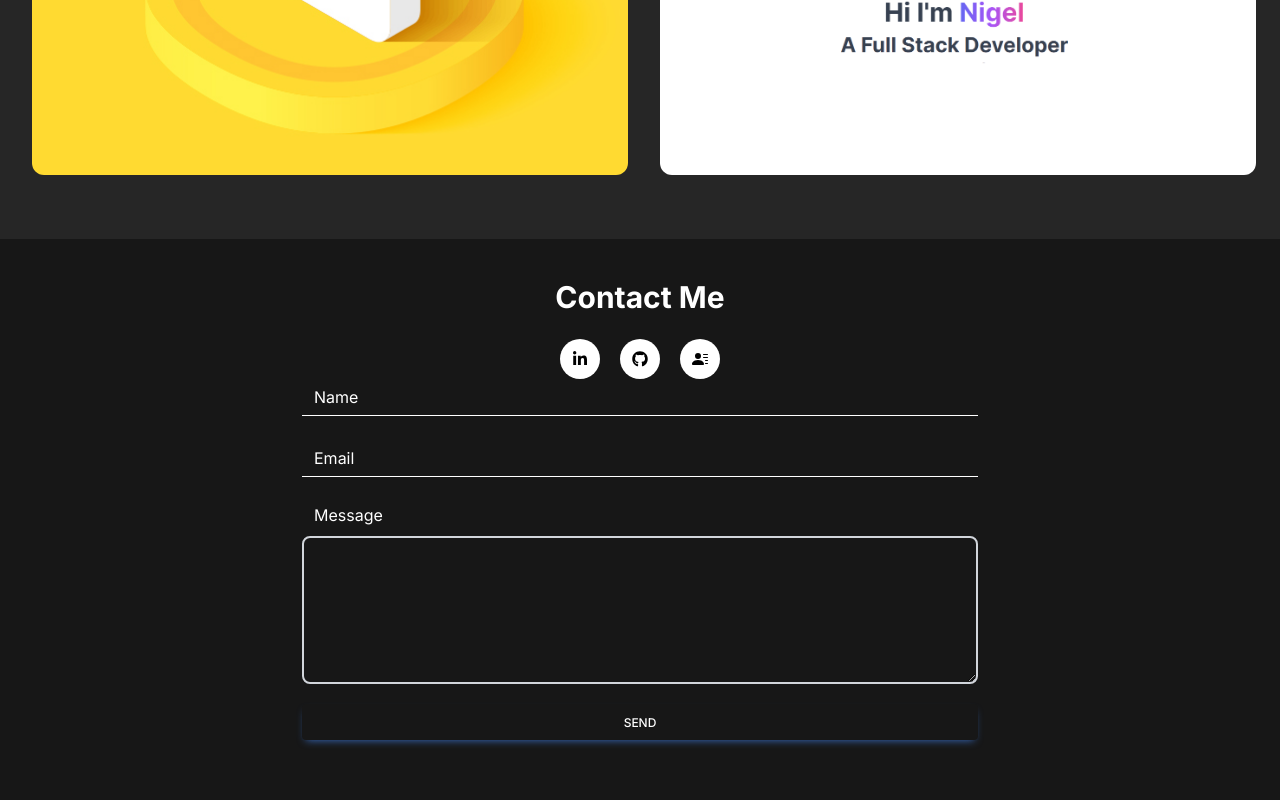
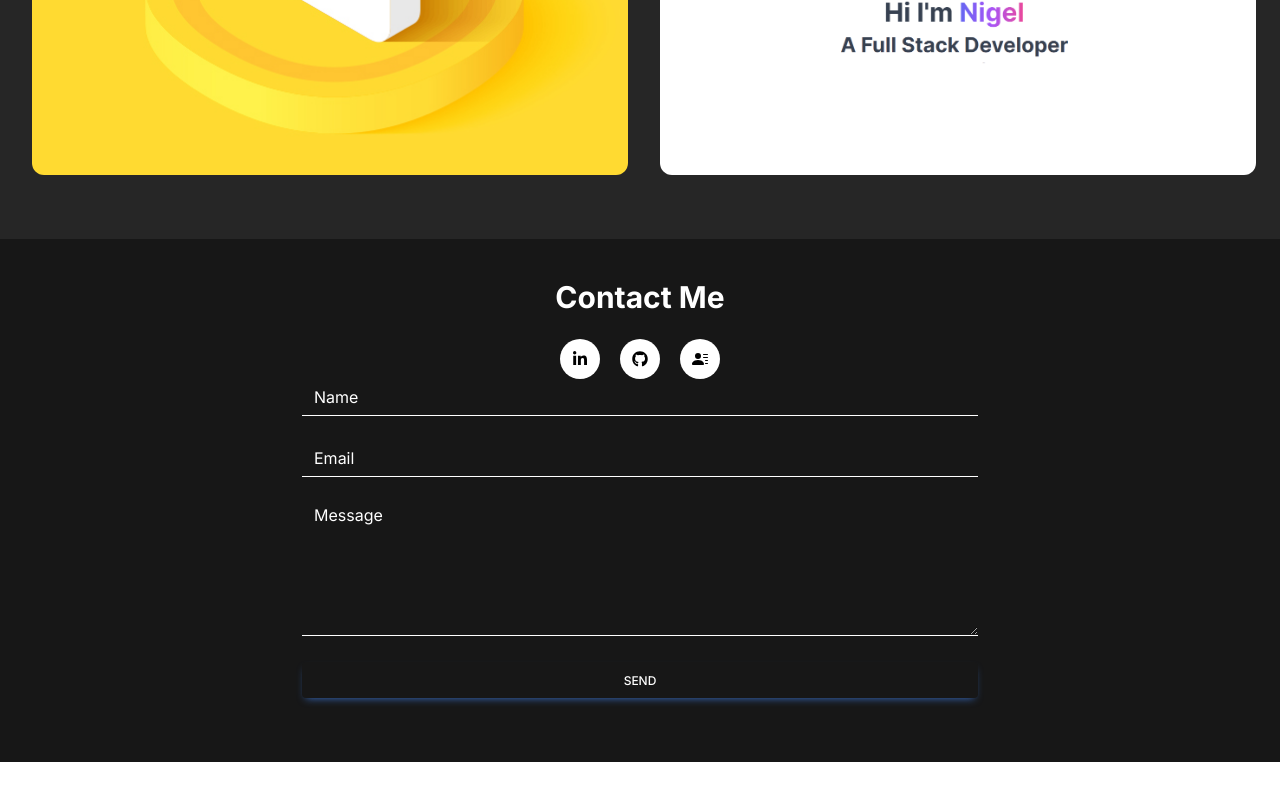
Before and after one commit to Potato052/Personal-Website, a Next.js app: page / in a window 1280 px wide. Shown: the part 2829-3629 px from the top of the page. After the commit the page ends 3591 px from the top, so only its background shows below. Built offline with nearby package versions, Linux system fonts and the light colour scheme.

Commit message:
update contact form

```diff
--- a/components/Contact.tsx
+++ b/components/Contact.tsx
@@ -38,7 +38,11 @@ const Contact = () => {
             </div>
           </a>
         </div>
-        <form className="text-white" action="https://getform.io/f/0e4fad13-aa9e-4caa-8e63-0b1b494c9954" method="POST">
+        <form
+          className="text-white"
+          action="https://getform.io/f/0e4fad13-aa9e-4caa-8e63-0b1b494c9954"
+          method="POST"
+        >
           <div className="relative mb-6">
             <input
               type="text"
@@ -49,7 +53,13 @@ const Contact = () => {
               className="peer min-h-[auto] w-full border-b border-white bg-transparent py-[0.32rem] px-3 leading-[1.6] outline-none transition-all duration-200 ease-linear motion-reduce:transition-none"
             />
 
-            <label className={name ? "-translate-y-[0.9rem] scale-[0.8] pointer-events-none absolute top-0 left-3 mb-0 max-w-[90%] origin-[0_0] truncate pt-[0.37rem] leading-[1.6] transition-all duration-200 ease-out peer-focus:-translate-y-[0.9rem] peer-focus:scale-[0.8] motion-reduce:transition-none" : "pointer-events-none absolute top-0 left-3 mb-0 max-w-[90%] origin-[0_0] truncate pt-[0.37rem] leading-[1.6] transition-all duration-200 ease-out peer-focus:-translate-y-[0.9rem] peer-focus:scale-[0.8] motion-reduce:transition-none"}>
+            <label
+              className={
+                name
+                  ? "-translate-y-[0.9rem] scale-[0.8] pointer-events-none absolute top-0 left-3 mb-0 max-w-[90%] origin-[0_0] truncate pt-[0.37rem] leading-[1.6] transition-all duration-200 ease-out peer-focus:-translate-y-[0.9rem] peer-focus:scale-[0.8] motion-reduce:transition-none"
+                  : "pointer-events-none absolute top-0 left-3 mb-0 max-w-[90%] origin-[0_0] truncate pt-[0.37rem] leading-[1.6] transition-all duration-200 ease-out peer-focus:-translate-y-[0.9rem] peer-focus:scale-[0.8] motion-reduce:transition-none"
+              }
+            >
               Name
             </label>
           </div>
@@ -65,24 +75,39 @@ const Contact = () => {
             <label
               id="emailLabel"
               htmlFor="email"
-              className={email ? "-translate-y-[0.9rem] scale-[0.8] pointer-events-none absolute top-0 left-3 mb-0 max-w-[90%] origin-[0_0] truncate pt-[0.37rem] leading-[1.6] transition-all duration-200 ease-out peer-focus:-translate-y-[0.9rem] peer-focus:scale-[0.8] motion-reduce:transition-none" : "pointer-events-none absolute top-0 left-3 mb-0 max-w-[90%] origin-[0_0] truncate pt-[0.37rem] leading-[1.6] transition-all duration-200 ease-out peer-focus:-translate-y-[0.9rem] peer-focus:scale-[0.8] motion-reduce:transition-none"}
+              className={
+                email
+                  ? "-translate-y-[0.9rem] scale-[0.8] pointer-events-none absolute top-0 left-3 mb-0 max-w-[90%] origin-[0_0] truncate pt-[0.37rem] leading-[1.6] transition-all duration-200 ease-out peer-focus:-translate-y-[0.9rem] peer-focus:scale-[0.8] motion-reduce:transition-none"
+                  : "pointer-events-none absolute top-0 left-3 mb-0 max-w-[90%] origin-[0_0] truncate pt-[0.37rem] leading-[1.6] transition-all duration-200 ease-out peer-focus:-translate-y-[0.9rem] peer-focus:scale-[0.8] motion-reduce:transition-none"
+              }
             >
               Email
             </label>
           </div>
-          <div className="flex flex-col mb-5">
-            <label className="py-2 items-start flex ml-3 truncate pt-[0.37rem] leading-[1.6]">
-              Message
-            </label>
+          <div className="relative mb-5">
             <textarea
-              className="border-2 rounded-lg p-3 border-gray-300 bg-transparent"
+              className="peer min-h-[auto] w-full border-b border-white bg-transparent py-[0.32rem] px-3 leading-[1.6] outline-none transition-all duration-200 ease-linear motion-reduce:transition-none"
               rows={5}
               name="message"
               value={message}
               onChange={(e) => setMessage(e.target.value)}
             ></textarea>
+            <label
+              id="messageLabel"
+              htmlFor="message"
+              className={
+                message
+                  ? "-translate-y-[0.9rem] scale-[0.8] pointer-events-none absolute top-0 left-3 mb-0 max-w-[90%] origin-[0_0] truncate pt-[0.37rem] leading-[1.6] transition-all duration-200 ease-out peer-focus:-translate-y-[0.9rem] peer-focus:scale-[0.8] motion-reduce:transition-none"
+                  : "pointer-events-none absolute top-0 left-3 mb-0 max-w-[90%] origin-[0_0] truncate pt-[0.37rem] leading-[1.6] transition-all duration-200 ease-out peer-focus:-translate-y-[0.9rem] peer-focus:scale-[0.8] motion-reduce:transition-none"
+              }
+            >
+              Message
+            </label>
           </div>
-          <button type="submit" className="mb-6 inline-block w-full rounded bg-primary px-6 pt-2.5 pb-2 text-xs font-medium uppercase leading-normal text-white shadow-[0_4px_9px_-4px_#3b71ca] transition duration-150 ease-in-out hover:bg-primary-600 hover:shadow-[0_8px_9px_-4px_rgba(59,113,202,0.3),0_4px_18px_0_rgba(59,113,202,0.2)] focus:bg-primary-600 focus:shadow-[0_8px_9px_-4px_rgba(59,113,202,0.3),0_4px_18px_0_rgba(59,113,202,0.2)] focus:outline-none focus:ring-0 active:bg-primary-700 active:shadow-[0_8px_9px_-4px_rgba(59,113,202,0.3),0_4px_18px_0_rgba(59,113,202,0.2)]">
+          <button
+            type="submit"
+            className="mb-6 inline-block w-full rounded bg-primary px-6 pt-2.5 pb-2 text-xs font-medium uppercase leading-normal text-white shadow-[0_4px_9px_-4px_#3b71ca] transition duration-150 ease-in-out hover:bg-primary-600 hover:shadow-[0_8px_9px_-4px_rgba(59,113,202,0.3),0_4px_18px_0_rgba(59,113,202,0.2)] focus:bg-primary-600 focus:shadow-[0_8px_9px_-4px_rgba(59,113,202,0.3),0_4px_18px_0_rgba(59,113,202,0.2)] focus:outline-none focus:ring-0 active:bg-primary-700 active:shadow-[0_8px_9px_-4px_rgba(59,113,202,0.3),0_4px_18px_0_rgba(59,113,202,0.2)]"
+          >
             Send
           </button>
         </form>
```
